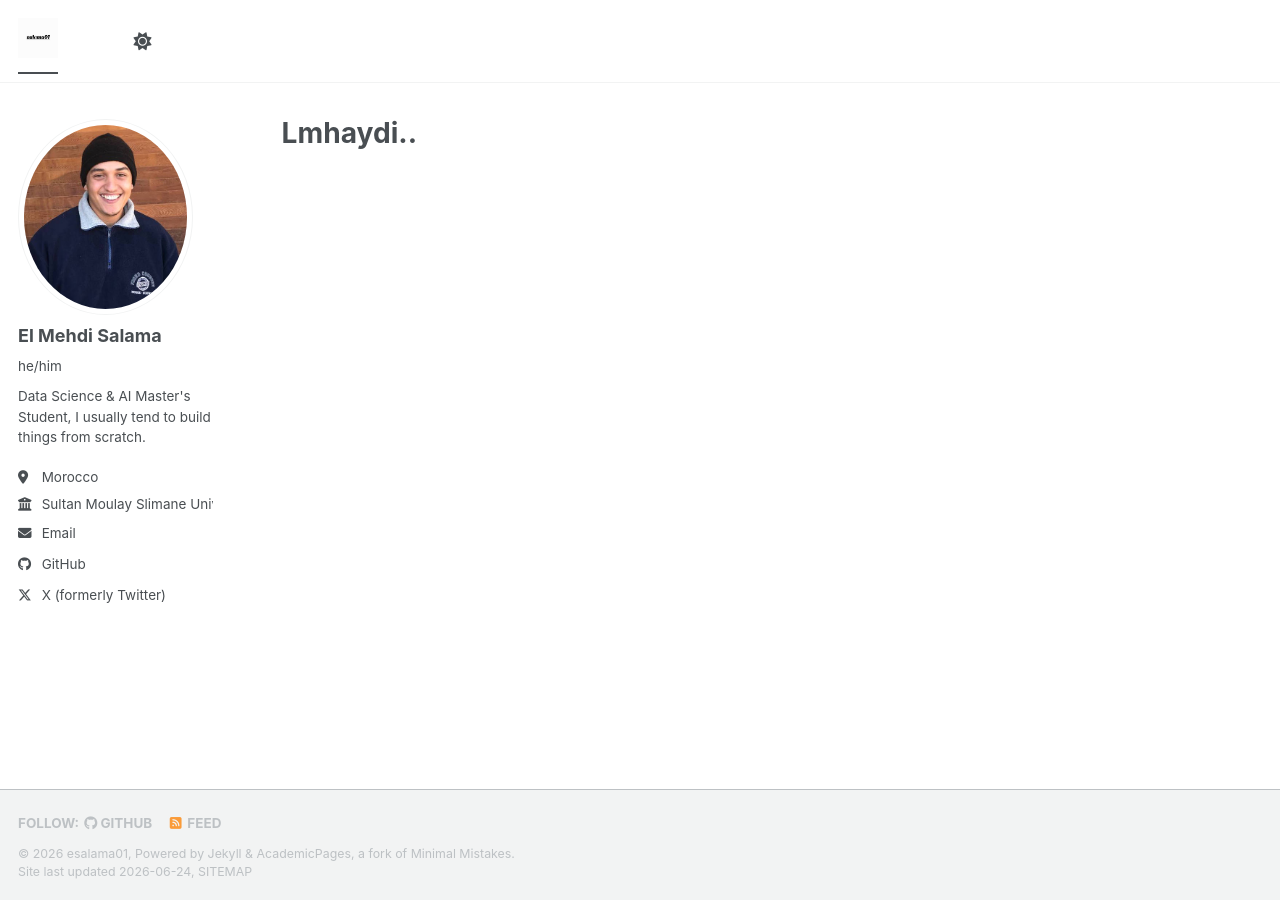
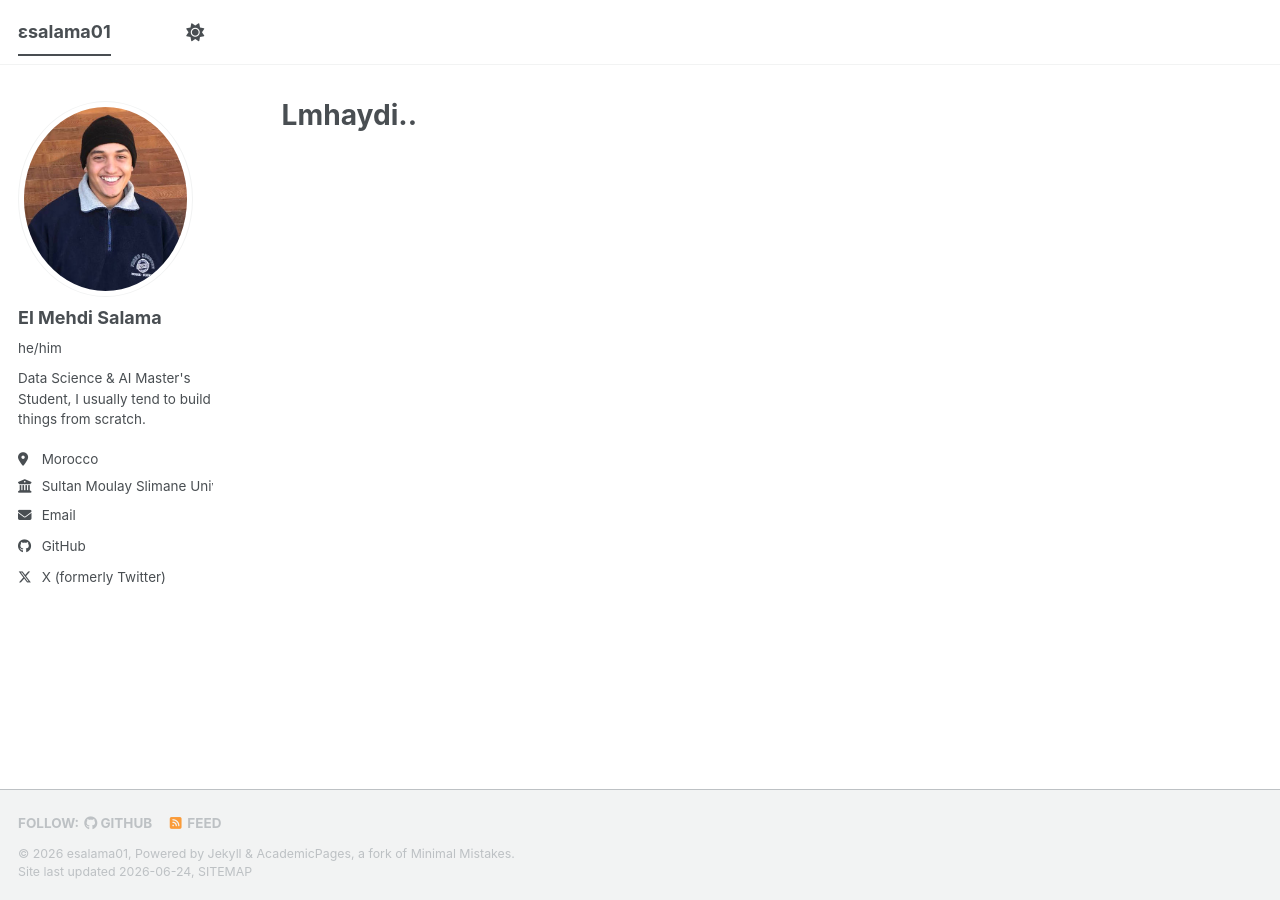
Before and after one commit to esalama01/esalama01.github.io, a Jekyll site: the page built from _pages/about.md, in a window 1280 px wide. Built offline with Jekyll 4.4.1, drawn with Linux system fonts in a browser that asks for light colours; a style sheet for code colours, icons or effects is not loaded.

Commit message:
deleted the logo

```diff
--- a/_config.yml
+++ b/_config.yml
@@ -1,7 +1,7 @@
 # Basic Site Settings
 locale                   : "en-US"
 site_theme               : "default"
-title                    : "El Mehdi Salama"
+title                    : "εsalama01"
 title_separator          : "-"
 name                     : &name "esalama01"
 description              : &description "Interested in Statistical Learning, Golang and other things.."
--- a/_includes/masthead.html
+++ b/_includes/masthead.html
@@ -6,9 +6,7 @@
         <button><span class="navicon"></span></button>
         <ul class="visible-links">
           <li class="masthead__menu-item masthead__menu-item--lg persist {% if page.url == '/' or page.url == '/index.html' %}selected{% endif %}">
-            <a href="{{ base_path }}/">
-              <img src="{{ base_path }}/images/logo_gif.gif" alt="esalama01" style="max-height: 45px; width: auto; vertical-align: middle; padding-bottom: 5px;">
-            </a>
+            <a href="{{ base_path }}/">{{ site.title }}</a>
           </li>
           {% for link in site.data.navigation.main %}
             {% if link.url contains 'http' %}
```
